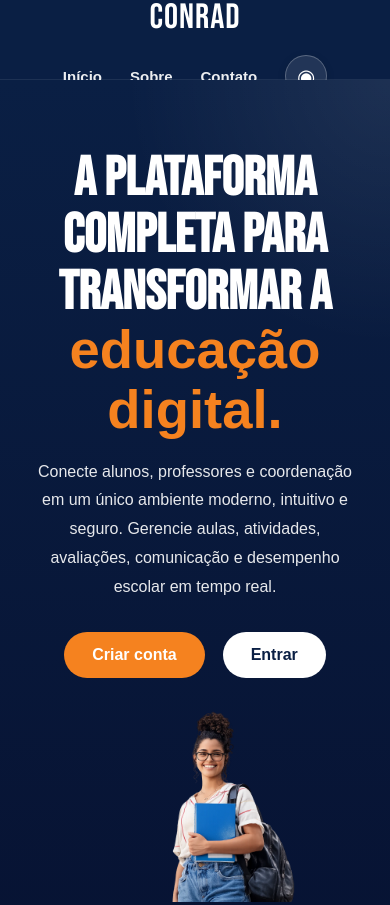
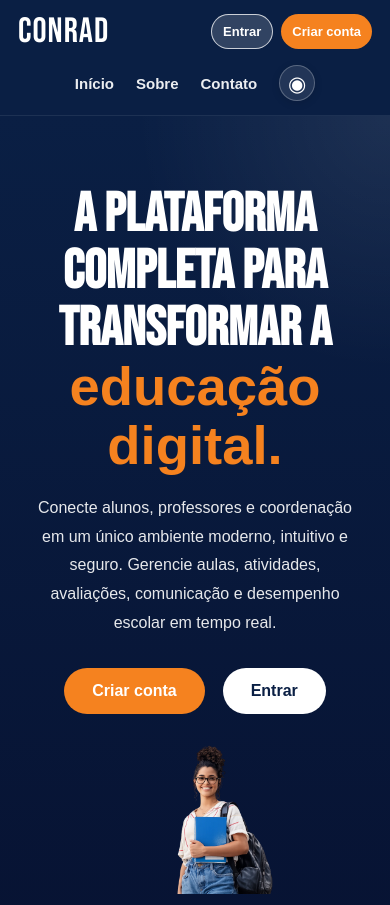
Before and after one commit to daniloakin07-boop/Conrad-, a website: page index.html in a window 390 px wide. Shown: the top 905 px of the page. Drawn offline with Linux system fonts and the light colour scheme; no server answers.

Commit message:
Adptação para mobile -index

```diff
--- a/CSS/geral.css
+++ b/CSS/geral.css
@@ -424,8 +424,39 @@ body {
 
 @media (max-width: 760px) {
   .topo.topo-home {
-    justify-content: center;
-    text-align: center;
+    height: auto;
+    justify-content: space-between;
+    gap: 12px 14px;
+    padding: 14px 18px;
+  }
+
+  .topo.topo-home .logo {
+    margin-right: auto;
+  }
+
+  .topo.topo-home .topo-acoes {
+    display: flex;
+    order: 2;
+    gap: 8px;
+  }
+
+  .topo.topo-home .topo-acoes .btn-link,
+  .topo.topo-home .topo-acoes .btn-primario {
+    padding: 9px 11px;
+    font-size: 13px;
+  }
+
+  .topo.topo-home .menu {
+    order: 3;
+    flex: 0 0 100%;
+    gap: 22px;
+    padding-top: 4px;
+  }
+
+  .topo.topo-home .menu #theme {
+    width: 36px;
+    height: 36px;
+    min-width: 36px;
   }
 
   .hero-simples-conteudo {
@@ -449,13 +480,19 @@ body {
   .hero-simples-imagem {
     position: static;
     justify-content: center;
-    height: 200px;
+    height: clamp(150px, 40vw, 200px);
     margin-top: 24px;
   }
 
   .hero-simples-imagem img {
-    height: 200px;
-    margin-left: -20px;
+    display: none;
+  }
+
+  .hero-simples-imagem img:nth-child(2) {
+    display: block;
+    max-width: 100%;
+    height: 100%;
+    margin-left: 0;
   }
 }
 
```
